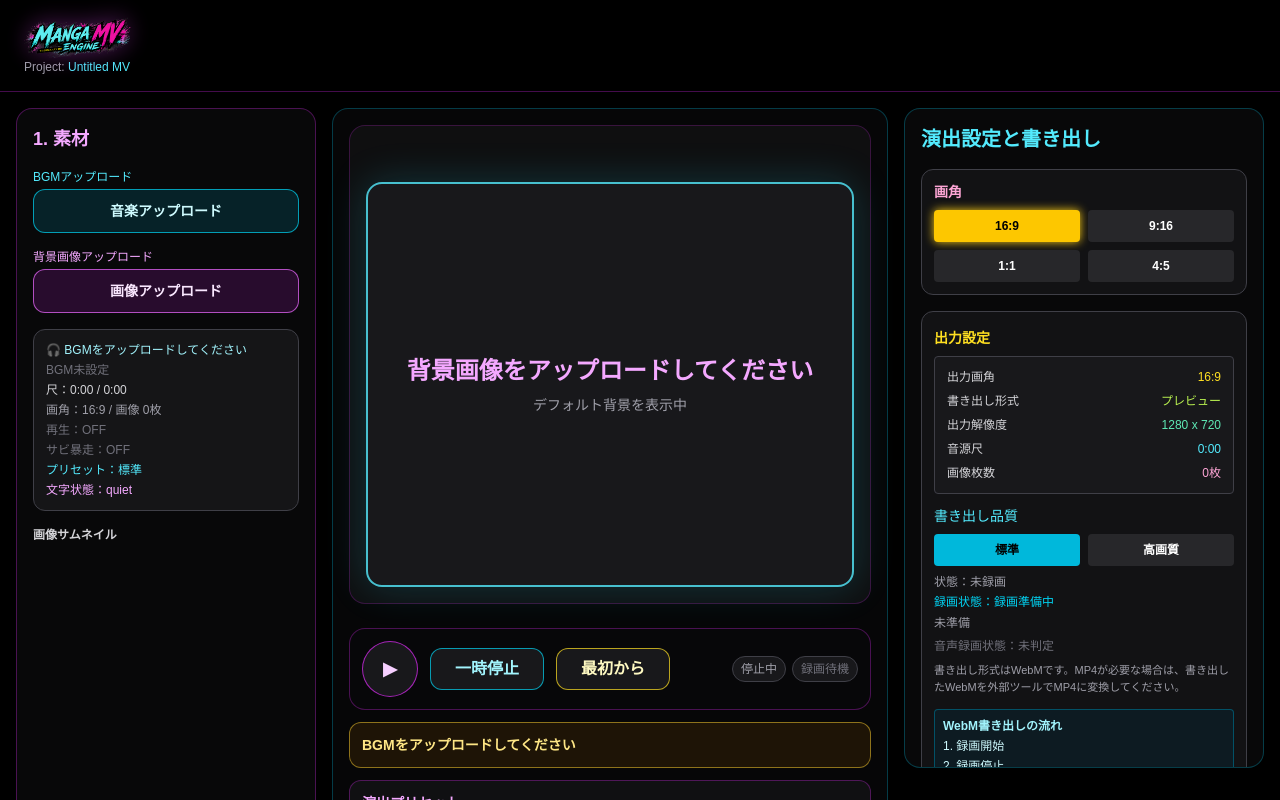
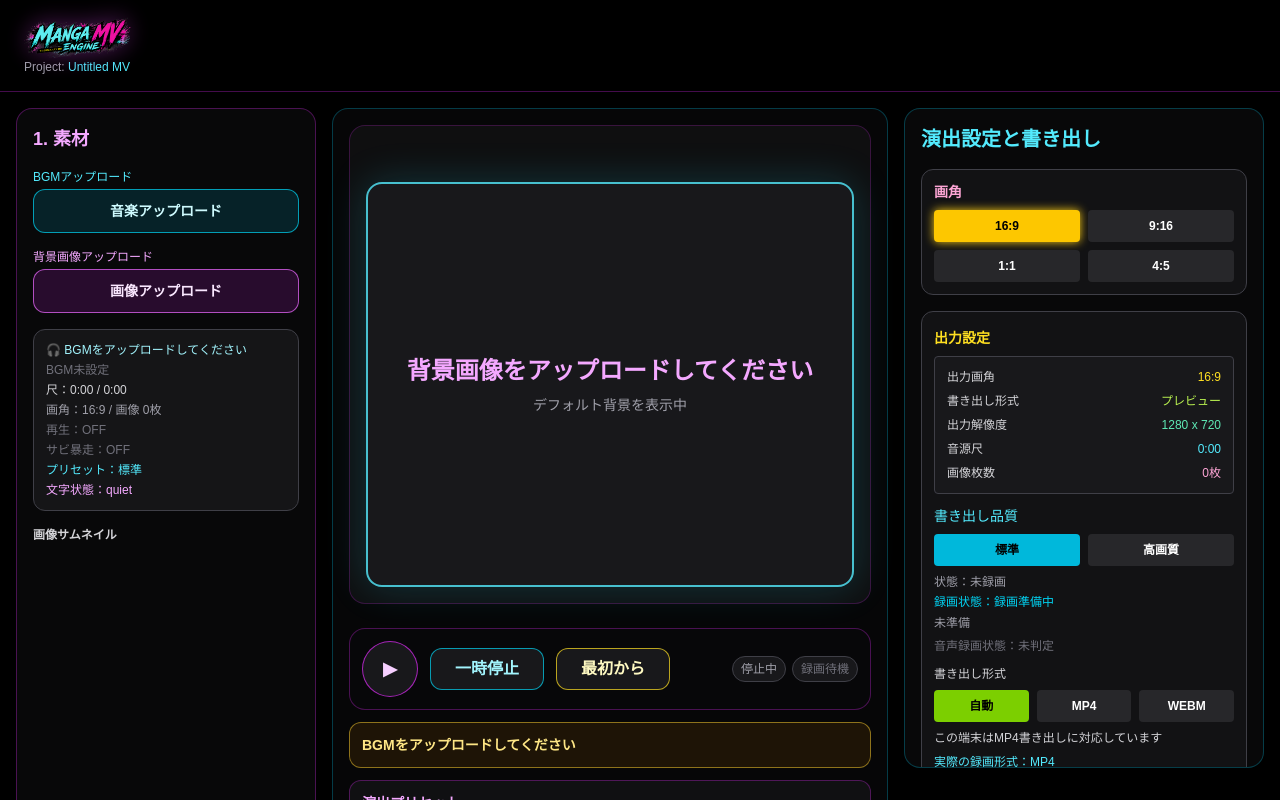
Before and after one commit to utugorou/manga-mv-engine, a Next.js app: page / in a window 1280 px wide. Shown: the top 800 px of the page. Built offline with nearby package versions, Linux system fonts and the light colour scheme.

Commit message:
Add MP4 beta export with safe MediaRecorder fallback

```diff
--- a/app/page.tsx
+++ b/app/page.tsx
@@ -28,6 +28,7 @@ import {
   drawSpeechBubble,
   startCanvasRecording,
   stopCanvasRecording,
+  selectRecordingFormat,
 } from "../src/lib/canvasRecorder";
 import type {
   AspectRatio,
@@ -48,6 +49,8 @@ import type {
   SwitchMode,
   TextMode,
   BubbleVariant,
+  ExportFormatPreference,
+  RecordingContainer,
 } from "../src/types/mv";
 
 const randomItem = <T,>(list: T[]): T => {
@@ -154,6 +157,9 @@ export default function Home() {
   const [exportAudioStatus, setExportAudioStatus] = useState<ExportAudioStatus>("unknown");
   const [recordingMode, setRecordingMode] = useState<RecordingMode | null>(null);
   const [autoRecordEnabled, setAutoRecordEnabled] = useState(true);
+  const [exportFormatPreference, setExportFormatPreference] = useState<ExportFormatPreference>("auto");
+  const [recordedFileExtension, setRecordedFileExtension] = useState<RecordingContainer | null>(null);
+  const [mp4FallbackMessage, setMp4FallbackMessage] = useState<string | null>(null);
   const autoStopTriggeredRef = useRef(false);
 
   const [showBubble, setShowBubble] = useState(false);
@@ -438,6 +444,7 @@ export default function Home() {
     }
   };
 
+
   const formatTime = (time: number) => {
     if (!Number.isFinite(time)) return "0:00";
 
@@ -446,6 +453,8 @@ export default function Home() {
 
     return `${minutes}:${seconds.toString().padStart(2, "0")}`;
   };
+
+  const formatPreview = selectRecordingFormat(exportFormatPreference);
 
   const getPreviewSizeClass = () => {
     switch (aspectRatio) {
@@ -1268,6 +1277,9 @@ export default function Home() {
       setRecordedVideoUrl(null);
     }
 
+    const formatSelection = selectRecordingFormat(exportFormatPreference);
+    setMp4FallbackMessage(formatSelection.fallbackMessage);
+
     try {
       setCurrentImageIndex(0);
       if (images.length > 0) {
@@ -1287,7 +1299,20 @@ export default function Home() {
         throw new Error("Canvas context の作成に失敗しました");
       }
 
-      const { recorder, hasAudio } = startCanvasRecording(canvas, 30, getRecordingAudioElement(), true);
+      let recordingInfo = { ...formatSelection };
+      let recordingStartResult: { recorder: MediaRecorder; hasAudio: boolean };
+      try {
+        recordingStartResult = startCanvasRecording(canvas, 30, getRecordingAudioElement(), true, formatSelection.selectedMimeType);
+      } catch (error) {
+        if (formatSelection.actualFormat === "mp4") {
+          const fallbackSelection = selectRecordingFormat("webm");
+          recordingInfo = { ...fallbackSelection, fallbackMessage: "MP4録画に失敗したため、WebMで録画します" };
+          setMp4FallbackMessage(recordingInfo.fallbackMessage);
+          recordingStartResult = startCanvasRecording(canvas, 30, getRecordingAudioElement(), true, recordingInfo.selectedMimeType);
+        } else { throw error; }
+      }
+
+      const { recorder, hasAudio } = recordingStartResult;
       mediaRecorderRef.current = recorder;
       recorder.start();
       recordingStartedAtRef.current = null;
@@ -1295,16 +1320,18 @@ export default function Home() {
 
       setIsRecording(true);
       setRecordingMode(canUseAutoRecord ? "synced" : "manual");
+      setRecordedFileExtension(recordingInfo.fileExtension);
       setExportAudioStatus(hasAudio ? "with-audio" : "video-only");
       setExportStatus("recording");
+      const formatLabel = recordingInfo.actualFormat.toUpperCase();
       setExportMessage(
         canUseAutoRecord
           ? hasAudio
-            ? "曲尺自動録画中です（WebM・音声付き）"
-            : "曲尺自動録画中です（WebM・映像のみ）"
+            ? `曲尺自動録画中です（${formatLabel}・音声付き）`
+            : `曲尺自動録画中です（${formatLabel}・映像のみ）`
           : hasAudio
-            ? "録画中です（WebM・音声付き）"
-            : "録画中です（WebM・映像のみ）"
+            ? `録画中です（${formatLabel}・音声付き）`
+            : `録画中です（${formatLabel}・映像のみ）`
       );
 
       if (canUseAutoRecord && audio) {
@@ -1408,12 +1435,13 @@ export default function Home() {
         recordingFrameRef.current = null;
       }
 
-      const blob = await stopCanvasRecording(mediaRecorderRef.current);
+      const blobMimeType = mediaRecorderRef.current.mimeType || (recordedFileExtension === "mp4" ? "video/mp4" : "video/webm");
+      const blob = await stopCanvasRecording(mediaRecorderRef.current, blobMimeType);
       const videoUrl = URL.createObjectURL(blob);
 
       setRecordedVideoUrl(videoUrl);
       setExportStatus("finished");
-      setExportMessage("録画完了：WebMリンクを生成しました");
+      setExportMessage(`録画完了：${(recordedFileExtension ?? formatPreview.actualFormat).toUpperCase()}リンクを生成しました`);
     } catch (error) {
       console.error("録画停止に失敗:", error);
       setExportStatus("error");
@@ -1816,6 +1844,13 @@ export default function Home() {
                 setAutoRecordEnabled={setAutoRecordEnabled}
                 audioDurationState={audioDurationState}
                 hasAudio={Boolean(audioUrl)}
+                exportFormatPreference={exportFormatPreference}
+                setExportFormatPreference={setExportFormatPreference}
+                supportsMp4Recording={formatPreview.supportsMp4}
+                actualRecordingFormat={formatPreview.actualFormat}
+                selectedMimeType={formatPreview.selectedMimeType ?? null}
+                mp4FallbackMessage={mp4FallbackMessage}
+                recordedFileExtension={recordedFileExtension}
               />
             </div>
             <div className="rounded-xl border border-zinc-700 bg-zinc-900/70 p-3">
@@ -2102,7 +2137,7 @@ export default function Home() {
           ) : null}
           {mobileTab === "export" ? (
             <div className="rounded-xl border border-zinc-700 bg-zinc-900/70 p-3">
-              <ExportPanel aspectRatio={aspectRatio} audioDuration={audioDuration} imageCount={images.length} exportMode={exportMode} exportQuality={exportQuality} setExportQuality={setExportQuality} exportStatus={exportStatus} exportMessage={exportMessage} handlePrepareExport={handlePrepareExport} handleStartRecording={handleStartRecording} handleStopRecording={handleStopRecording} isRecording={isRecording} recordingMode={recordingMode} recordedVideoUrl={recordedVideoUrl} exportAudioStatus={exportAudioStatus} formatTime={formatTime} autoRecordEnabled={autoRecordEnabled} setAutoRecordEnabled={setAutoRecordEnabled} audioDurationState={audioDurationState} hasAudio={Boolean(audioUrl)} />
+              <ExportPanel aspectRatio={aspectRatio} audioDuration={audioDuration} imageCount={images.length} exportMode={exportMode} exportQuality={exportQuality} setExportQuality={setExportQuality} exportStatus={exportStatus} exportMessage={exportMessage} handlePrepareExport={handlePrepareExport} handleStartRecording={handleStartRecording} handleStopRecording={handleStopRecording} isRecording={isRecording} recordingMode={recordingMode} recordedVideoUrl={recordedVideoUrl} exportAudioStatus={exportAudioStatus} formatTime={formatTime} autoRecordEnabled={autoRecordEnabled} setAutoRecordEnabled={setAutoRecordEnabled} audioDurationState={audioDurationState} hasAudio={Boolean(audioUrl)} exportFormatPreference={exportFormatPreference} setExportFormatPreference={setExportFormatPreference} supportsMp4Recording={formatPreview.supportsMp4} actualRecordingFormat={formatPreview.actualFormat} selectedMimeType={formatPreview.selectedMimeType ?? null} mp4FallbackMessage={mp4FallbackMessage} recordedFileExtension={recordedFileExtension} />
             </div>
           ) : null}
         </div>
--- a/src/components/ExportPanel.tsx
+++ b/src/components/ExportPanel.tsx
@@ -12,6 +12,8 @@ import type {
   ExportQuality,
   ExportStatus,
   RecordingMode,
+  ExportFormatPreference,
+  RecordingContainer,
 } from "../types/mv";
 
 type ExportPanelProps = {
@@ -35,6 +37,13 @@ type ExportPanelProps = {
   setAutoRecordEnabled: (enabled: boolean) => void;
   audioDurationState: "idle" | "loading" | "ready" | "error";
   hasAudio: boolean;
+  exportFormatPreference: ExportFormatPreference;
+  setExportFormatPreference: (value: ExportFormatPreference) => void;
+  supportsMp4Recording: boolean;
+  actualRecordingFormat: RecordingContainer;
+  selectedMimeType: string | null;
+  mp4FallbackMessage: string | null;
+  recordedFileExtension: RecordingContainer | null;
 };
 
 export default function ExportPanel({
@@ -58,6 +67,13 @@ export default function ExportPanel({
   setAutoRecordEnabled,
   audioDurationState,
   hasAudio,
+  exportFormatPreference,
+  setExportFormatPreference,
+  supportsMp4Recording,
+  actualRecordingFormat,
+  selectedMimeType,
+  mp4FallbackMessage,
+  recordedFileExtension,
 }: ExportPanelProps) {
   const resolution = getExportResolution(aspectRatio, exportQuality);
   const isRecordingNow = isRecording || exportStatus === "recording";
@@ -142,17 +158,31 @@ export default function ExportPanel({
             ? "未対応のため映像のみ"
             : "未判定"}
       </p>
-      <p className="text-[11px] text-zinc-400 mt-2 leading-relaxed">
-        書き出し形式はWebMです。MP4が必要な場合は、書き出したWebMを外部ツールでMP4に変換してください。
-      </p>
-
-      <div className="mt-3 rounded border border-cyan-800/80 bg-cyan-950/30 p-2">
-        <p className="text-xs text-cyan-200 font-bold">WebM書き出しの流れ</p>
-        <ol className="mt-1 list-decimal list-inside text-xs text-cyan-100 space-y-1">
-          <li>録画開始</li>
-          <li>録画停止</li>
-          <li>WebMをダウンロード</li>
-        </ol>
+      <div className="mt-3 space-y-2">
+        <p className="text-xs text-zinc-300">書き出し形式</p>
+        <div className="grid grid-cols-3 gap-2">
+          {(["auto", "mp4", "webm"] as const).map((format) => (
+            <button
+              key={format}
+              onClick={() => setExportFormatPreference(format)}
+              className={`p-2 rounded text-xs font-bold ${
+                exportFormatPreference === format
+                  ? "bg-lime-500 text-black"
+                  : "bg-zinc-800 hover:bg-zinc-700"
+              }`}
+            >
+              {format === "auto" ? "自動" : format.toUpperCase()}
+            </button>
+          ))}
+        </div>
+        <p className="text-xs text-zinc-300">
+          {supportsMp4Recording
+            ? "この端末はMP4書き出しに対応しています"
+            : "この端末はMP4録画に非対応のためWebMで保存します"}
+        </p>
+        {mp4FallbackMessage && <p className="text-xs text-amber-300">{mp4FallbackMessage}</p>}
+        <p className="text-xs text-cyan-300">実際の録画形式：{actualRecordingFormat.toUpperCase()}</p>
+        <p className="text-[11px] text-zinc-500">使用MIME: {selectedMimeType ?? "ブラウザ既定"}</p>
       </div>
       <div className="mt-3 rounded border border-emerald-800/80 bg-emerald-950/30 p-3 space-y-2">
         <p className="text-xs text-emerald-200 font-bold">曲尺自動録画</p>
@@ -196,7 +226,7 @@ export default function ExportPanel({
           <p className="text-zinc-300">録画完了</p>
 
           <div className="space-y-2">
-            <p className="text-zinc-300">WebMプレビュー</p>
+            <p className="text-zinc-300">動画プレビュー</p>
             <video
               src={recordedVideoUrl}
               controls
@@ -206,12 +236,12 @@ export default function ExportPanel({
 
           <a
             href={recordedVideoUrl}
-            download="manga-mv-export.webm"
+            download={`manga-mv-engine.${recordedFileExtension ?? "webm"}`}
             className="inline-block text-lime-300 underline"
           >
-            3. WebMをダウンロード
+            3. {recordedFileExtension === "mp4" ? "MP4" : "WebM"}をダウンロード
           </a>
-          <p className="text-zinc-400">ファイル名：manga-mv-export.webm</p>
+          <p className="text-zinc-400">ファイル名：manga-mv-engine.{recordedFileExtension ?? "webm"}</p>
         </div>
       )}
 
@@ -234,7 +264,7 @@ export default function ExportPanel({
       )}
 
       <p className="text-xs text-zinc-500 mt-2 leading-relaxed">
-        ※現在は Canvas 録画による WebM 書き出しに対応しています。
+        ※MP4 β: 端末がMP4録画非対応の場合は安全にWebMへフォールバックします。
       </p>
     </div>
   );
--- a/src/lib/canvasRecorder.ts
+++ b/src/lib/canvasRecorder.ts
@@ -1,3 +1,5 @@
+
+import type { ExportFormatPreference, RecordingFormatSelection } from "../types/mv";
 export const createExportCanvas = (width: number, height: number): HTMLCanvasElement => {
   const canvas = document.createElement("canvas");
   canvas.width = width;
@@ -468,25 +470,87 @@ export const combineCanvasAndAudioStreams = (
   return { stream: composedStream, hasAudio: audioTracks.length > 0 };
 };
 
+const MP4_MIME_CANDIDATES = [
+  "video/mp4;codecs=avc1.42E01E,mp4a.40.2",
+  "video/mp4;codecs=h264,aac",
+  "video/mp4",
+] as const;
+
+const WEBM_MIME_CANDIDATES = [
+  "video/webm;codecs=vp9,opus",
+  "video/webm;codecs=vp8,opus",
+  "video/webm;codecs=vp9",
+  "video/webm;codecs=vp8",
+  "video/webm",
+] as const;
+
+const pickSupportedMimeType = (candidates: readonly string[]): string | undefined => {
+  if (typeof MediaRecorder === "undefined" || typeof MediaRecorder.isTypeSupported !== "function") {
+    return undefined;
+  }
+  return candidates.find((candidate) => MediaRecorder.isTypeSupported(candidate));
+};
+
+export const selectRecordingFormat = (
+  preference: ExportFormatPreference
+): RecordingFormatSelection => {
+  const supportedMp4 = pickSupportedMimeType(MP4_MIME_CANDIDATES);
+  const supportedWebm = pickSupportedMimeType(WEBM_MIME_CANDIDATES);
+  const supportsMp4 = Boolean(supportedMp4);
+
+  if ((preference === "auto" || preference === "mp4") && supportedMp4) {
+    return {
+      selectedMimeType: supportedMp4,
+      fileExtension: "mp4",
+      actualFormat: "mp4",
+      supportsMp4,
+      mp4RequestedButUnsupported: false,
+      fallbackMessage: null,
+    };
+  }
+
+  if (supportedWebm) {
+    return {
+      selectedMimeType: supportedWebm,
+      fileExtension: "webm",
+      actualFormat: "webm",
+      supportsMp4,
+      mp4RequestedButUnsupported: preference === "mp4" && !supportedMp4,
+      fallbackMessage: preference === "mp4" && !supportedMp4
+        ? "この端末ではMP4録画に非対応のため、WebMで保存します"
+        : null,
+    };
+  }
+
+  return {
+    selectedMimeType: undefined,
+    fileExtension: preference === "mp4" && supportedMp4 ? "mp4" : "webm",
+    actualFormat: preference === "mp4" && supportedMp4 ? "mp4" : "webm",
+    supportsMp4,
+    mp4RequestedButUnsupported: preference === "mp4" && !supportedMp4,
+    fallbackMessage: preference === "mp4" && !supportedMp4
+      ? "この端末ではMP4録画に非対応のため、WebMで保存します"
+      : null,
+  };
+};
+
 export const startCanvasRecording = (
   canvas: HTMLCanvasElement,
   fps: number,
   mediaElement?: HTMLMediaElement | null,
-  includeAudio = true
+  includeAudio = true,
+  mimeType?: string
 ): { recorder: MediaRecorder; hasAudio: boolean } => {
   const canvasStream = canvas.captureStream(fps);
   const audioStream = includeAudio ? getAudioStreamFromElement(mediaElement) : null;
   const { stream, hasAudio } = combineCanvasAndAudioStreams(canvasStream, audioStream);
-
-  const mimeType = MediaRecorder.isTypeSupported("video/webm;codecs=vp9")
-    ? "video/webm;codecs=vp9"
-    : "video/webm";
-
-  return { recorder: new MediaRecorder(stream, { mimeType }), hasAudio };
+  const options = mimeType ? { mimeType } : undefined;
+  return { recorder: options ? new MediaRecorder(stream, options) : new MediaRecorder(stream), hasAudio };
 };
 
 export const stopCanvasRecording = async (
-  mediaRecorder: MediaRecorder
+  mediaRecorder: MediaRecorder,
+  blobMimeType = "video/webm"
 ): Promise<Blob> => {
   const chunks: BlobPart[] = [];
 
@@ -502,7 +566,7 @@ export const stopCanvasRecording = async (
     };
 
     mediaRecorder.onstop = () => {
-      resolve(new Blob(chunks, { type: "video/webm" }));
+      resolve(new Blob(chunks, { type: blobMimeType }));
     };
 
     mediaRecorder.stop();
```
Also changed, not shown: src/types/mv.ts (+12 -0 lines).
